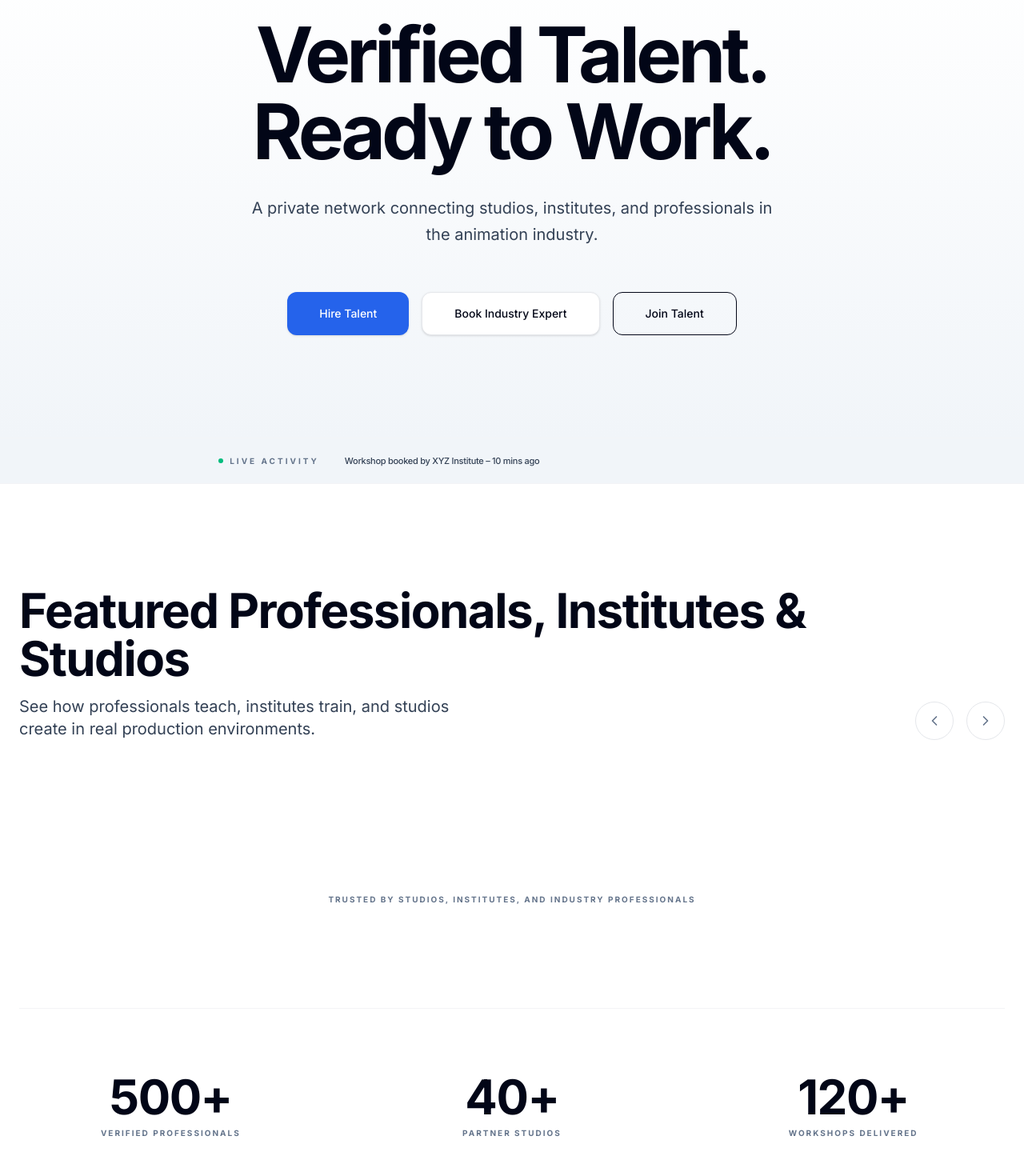
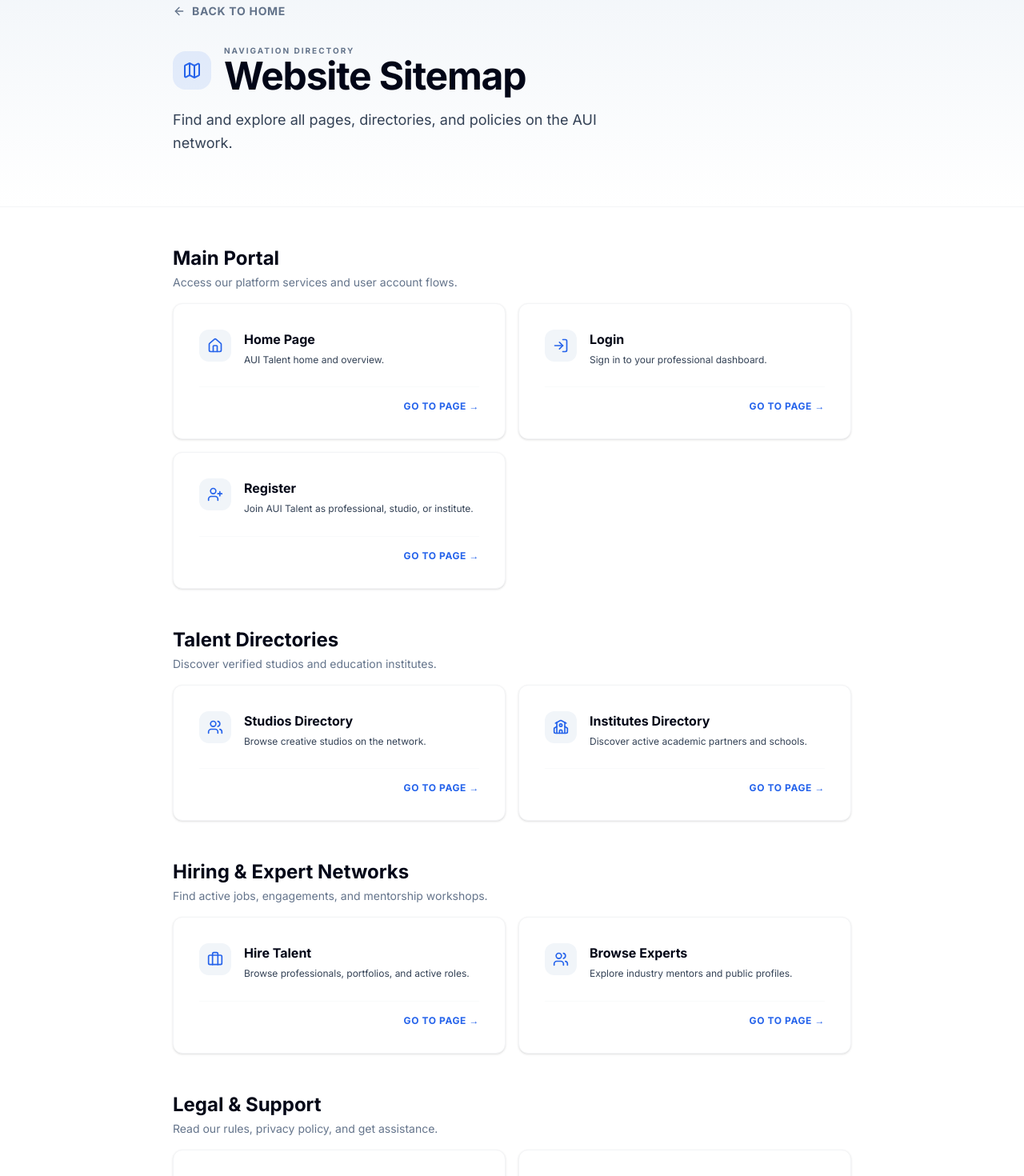
Before and after one commit to birari2003/aui-fe, a React (Vite) app: page /sitemap in a window 1280 px wide. Before the commit this address led to /. Shown: the part 140-1610 px from the top of the page at 80% size. Built offline with nearby package versions, Linux system fonts and the light colour scheme.

Commit message:
Integrated sitemap and updated share modal

```diff
--- a/src/routes/AppRoutes.tsx
+++ b/src/routes/AppRoutes.tsx
@@ -23,6 +23,7 @@ import ViewApplication from '../components/viewApplication';
 import TermsPage from '../views/Terms';
 import PrivacyPage from '../views/Privacy';
 import ContactPage from '../views/Contact';
+import SitemapPage from '../views/Sitemap';
 import { useParams } from 'react-router-dom';
 
 interface AppRoutesProps {
@@ -62,6 +63,7 @@ const AppRoutes: React.FC<AppRoutesProps> = ({ setView, userRole, setUserRole, s
     else if (path === '/terms') setView('terms');
     else if (path === '/privacy') setView('privacy');
     else if (path === '/contact') setView('contact');
+    else if (path === '/sitemap') setView('sitemap');
   }, [location.pathname, setView]);
 
   // Helper to sync legacy state-based setView with URL-based navigate
@@ -87,6 +89,7 @@ const AppRoutes: React.FC<AppRoutesProps> = ({ setView, userRole, setUserRole, s
       case 'terms': navigate('/terms'); break;
       case 'privacy': navigate('/privacy'); break;
       case 'contact': navigate('/contact'); break;
+      case 'sitemap': navigate('/sitemap'); break;
     }
   };
 
@@ -129,6 +132,7 @@ const AppRoutes: React.FC<AppRoutesProps> = ({ setView, userRole, setUserRole, s
       <Route path="/terms" element={<TermsPage />} />
       <Route path="/privacy" element={<PrivacyPage />} />
       <Route path="/contact" element={<ContactPage />} />
+      <Route path="/sitemap" element={<SitemapPage />} />
       <Route path="*" element={<Navigate to="/" replace />} />
     </Routes>
   );
--- a/src/types.ts
+++ b/src/types.ts
@@ -20,7 +20,8 @@ export type View =
   | 'institute_list'
   | 'terms'
   | 'privacy'
-  | 'contact';
+  | 'contact'
+  | 'sitemap';
 
 export interface ConfidenceScore {
   experience: number;
--- a/src/views/LandingPage.tsx
+++ b/src/views/LandingPage.tsx
@@ -222,6 +222,7 @@ const LandingPage = ({ onStart, userRole }: { onStart: (v: View) => void, userRo
               <Link to="/terms" className="hover:text-brand-primary transition-premium">Terms</Link>
               <Link to="/privacy" className="hover:text-brand-primary transition-premium">Privacy</Link>
               <Link to="/contact" className="hover:text-brand-primary transition-premium">Contact</Link>
+              <Link to="/sitemap" className="hover:text-brand-primary transition-premium">Sitemap</Link>
             </div>
             <p className="text-xs text-text-muted">© 2026 AUI – Production Talent Network. All rights reserved.</p>
           </div>
--- /dev/null
+++ b/src/views/Sitemap.tsx
@@ -0,0 +1,136 @@
+import React from 'react';
+import { useNavigate, Link } from 'react-router-dom';
+import SEO from '../components/SEO';
+import { ArrowLeft, Map, Home, LogIn, UserPlus, Users, Briefcase, School, Scale, Shield, Mail } from 'lucide-react';
+import Card from '../components/Card';
+
+const SitemapPage = () => {
+  const navigate = useNavigate();
+
+  const categories = [
+    {
+      title: "Main Portal",
+      description: "Access our platform services and user account flows.",
+      links: [
+        { name: "Home Page", path: "/", icon: Home, desc: "AUI Talent home and overview." },
+        { name: "Login", path: "/login", icon: LogIn, desc: "Sign in to your professional dashboard." },
+        { name: "Register", path: "/register", icon: UserPlus, desc: "Join AUI Talent as professional, studio, or institute." }
+      ]
+    },
+    {
+      title: "Talent Directories",
+      description: "Discover verified studios and education institutes.",
+      links: [
+        { name: "Studios Directory", path: "/studios", icon: Users, desc: "Browse creative studios on the network." },
+        { name: "Institutes Directory", path: "/institutes", icon: School, desc: "Discover active academic partners and schools." }
+      ]
+    },
+    {
+      title: "Hiring & Expert Networks",
+      description: "Find active jobs, engagements, and mentorship workshops.",
+      links: [
+        { name: "Hire Talent", path: "/hire", icon: Briefcase, desc: "Browse professionals, portfolios, and active roles." },
+        { name: "Browse Experts", path: "/experts", icon: Users, desc: "Explore industry mentors and public profiles." }
+      ]
+    },
+    {
+      title: "Legal & Support",
+      description: "Read our rules, privacy policy, and get assistance.",
+      links: [
+        { name: "Terms of Use", path: "/terms", icon: Scale, desc: "Platform usage rules and agreement." },
+        { name: "Privacy Policy", path: "/privacy", icon: Shield, desc: "Data privacy practices and policies." },
+        { name: "Contact Support", path: "/contact", icon: Mail, desc: "Get in touch with AUI departments." }
+      ]
+    }
+  ];
+
+  return (
+    <div className="min-h-screen bg-brand-bg text-left pb-24">
+      <SEO
+        title="Sitemap - AUI Talent"
+        description="Navigate the AUI Talent directory. Access public profiles, partner directories, legal policies, and platform features."
+        keywords="sitemap, directory, AUI pages, site index"
+      />
+
+      {/* Hero Header */}
+      <div className="bg-gradient-to-b from-brand-surface to-brand-bg py-16 border-b border-gray-100">
+        <div className="max-w-4xl mx-auto px-6">
+          <button
+            onClick={() => navigate('/')}
+            className="flex items-center gap-2 text-text-muted hover:text-brand-accent transition-premium text-sm font-bold uppercase tracking-wider mb-8"
+          >
+            <ArrowLeft size={16} /> Back to Home
+          </button>
+
+          <div className="flex items-center gap-4 mb-4">
+            <div className="w-12 h-12 bg-brand-accent/10 rounded-2xl flex items-center justify-center text-brand-accent">
+              <Map size={24} />
+            </div>
+            <div>
+              <p className="text-[10px] font-bold text-text-muted uppercase tracking-[0.2em]">Navigation Directory</p>
+              <h1 className="text-4xl md:text-5xl font-display font-bold text-brand-primary tracking-tight">Website Sitemap</h1>
+            </div>
+          </div>
+          <p className="text-text-secondary text-lg mt-4 max-w-xl leading-relaxed">
+            Find and explore all pages, directories, and policies on the AUI network.
+          </p>
+        </div>
+      </div>
+
+      <div className="max-w-4xl mx-auto px-6 mt-12 space-y-12">
+        {categories.map((cat, idx) => (
+          <div key={idx} className="space-y-4">
+            <div>
+              <h2 className="text-2xl font-bold text-brand-primary">{cat.title}</h2>
+              <p className="text-sm text-text-muted mt-1">{cat.description}</p>
+            </div>
+
+            <div className="grid grid-cols-1 md:grid-cols-2 gap-4">
+              {cat.links.map((link, lIdx) => (
+                <Card key={lIdx} className="p-6 bg-white border border-gray-100 shadow-premium hover:shadow-premium-hover transition-premium flex flex-col justify-between">
+                  <div className="flex items-start gap-4">
+                    <div className="w-10 h-10 bg-brand-surface rounded-xl flex items-center justify-center text-brand-accent shrink-0">
+                      <link.icon size={20} />
+                    </div>
+                    <div>
+                      <h3 className="text-base font-bold text-brand-primary">
+                        <Link to={link.path} className="hover:text-brand-accent transition-colors">
+                          {link.name}
+                        </Link>
+                      </h3>
+                      <p className="text-xs text-text-secondary mt-1 leading-relaxed">
+                        {link.desc}
+                      </p>
+                    </div>
+                  </div>
+                  <div className="mt-6 pt-4 border-t border-gray-50 flex justify-end">
+                    <Link to={link.path} className="text-xs font-black text-brand-accent hover:text-brand-accent-hover transition-premium uppercase tracking-wider">
+                      Go to Page &rarr;
+                    </Link>
+                  </div>
+                </Card>
+              ))}
+            </div>
+          </div>
+        ))}
+
+        {/* Footer Info Box */}
+        <div className="mt-12 p-8 bg-brand-surface/40 border border-gray-100 rounded-3xl text-center space-y-4">
+          <div className="inline-flex items-center gap-2">
+            <img
+              src="/assets/logo_blck.png"
+              className="w-8 h-8 rounded-[10px] object-cover"
+              alt="AUI Logo"
+            />
+            <span className="text-xl font-bold tracking-tight text-brand-primary">AUI Talent</span>
+          </div>
+          <p className="text-sm text-text-secondary font-medium max-w-md mx-auto">
+            Connecting Studios, Institutes, Industry Experts & Creative Professionals.
+          </p>
+        </div>
+      </div>
+    </div>
+  );
+};
+
+export default SitemapPage;
```
Also changed, not shown: 7 other files (tests, documents, lock files or other folders).
